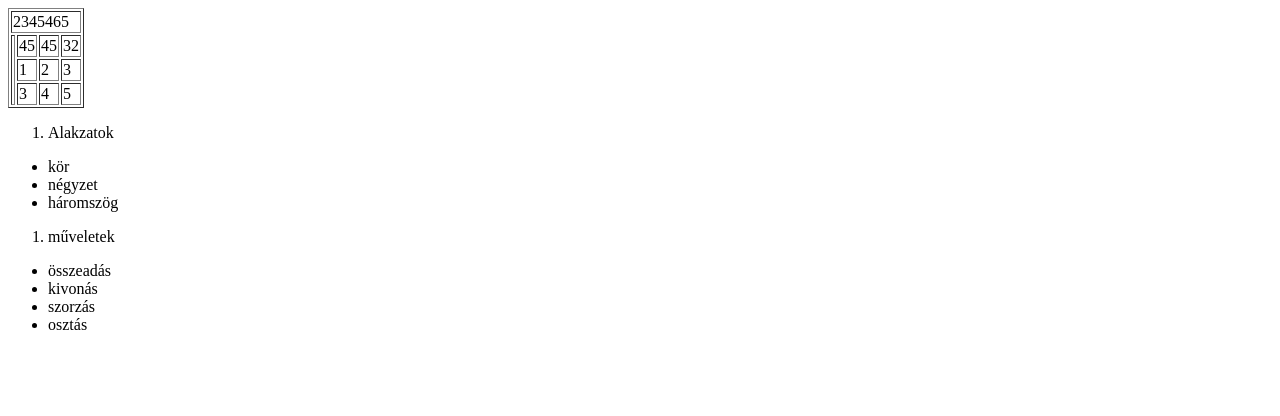
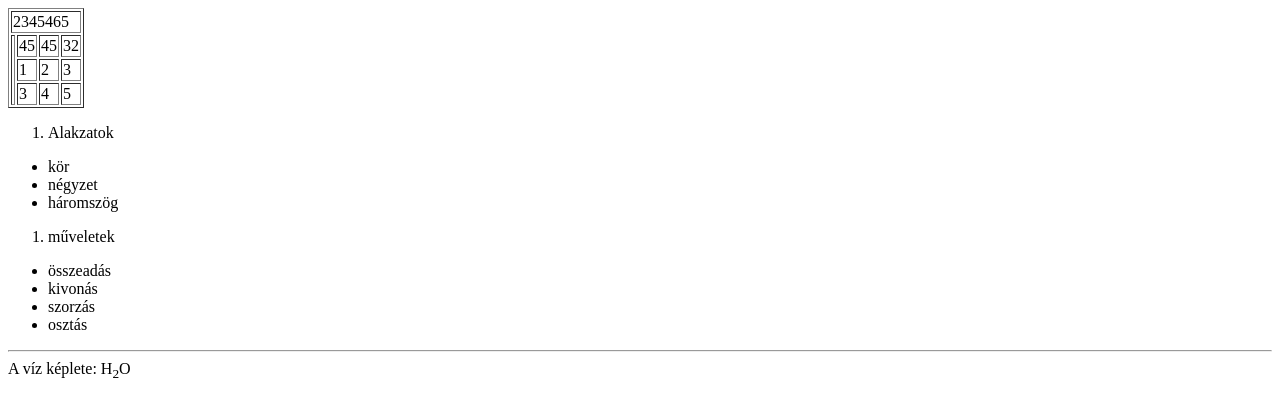
Before and after one commit to Fdave4028/dolgozat2, a plain HTML site: page index.html in a window 1280 px wide. Drawn offline with Linux system fonts and the light colour scheme.

Commit message:
víz képlete

```diff
--- a/index.html
+++ b/index.html
@@ -48,6 +48,7 @@
       <li>osztás</li>
     </ul>
 </ol>
-<a href="100"></a>
+<hr>
+A víz képlete:  H<sub>2</sub>O
 </body>
 </html>
```
